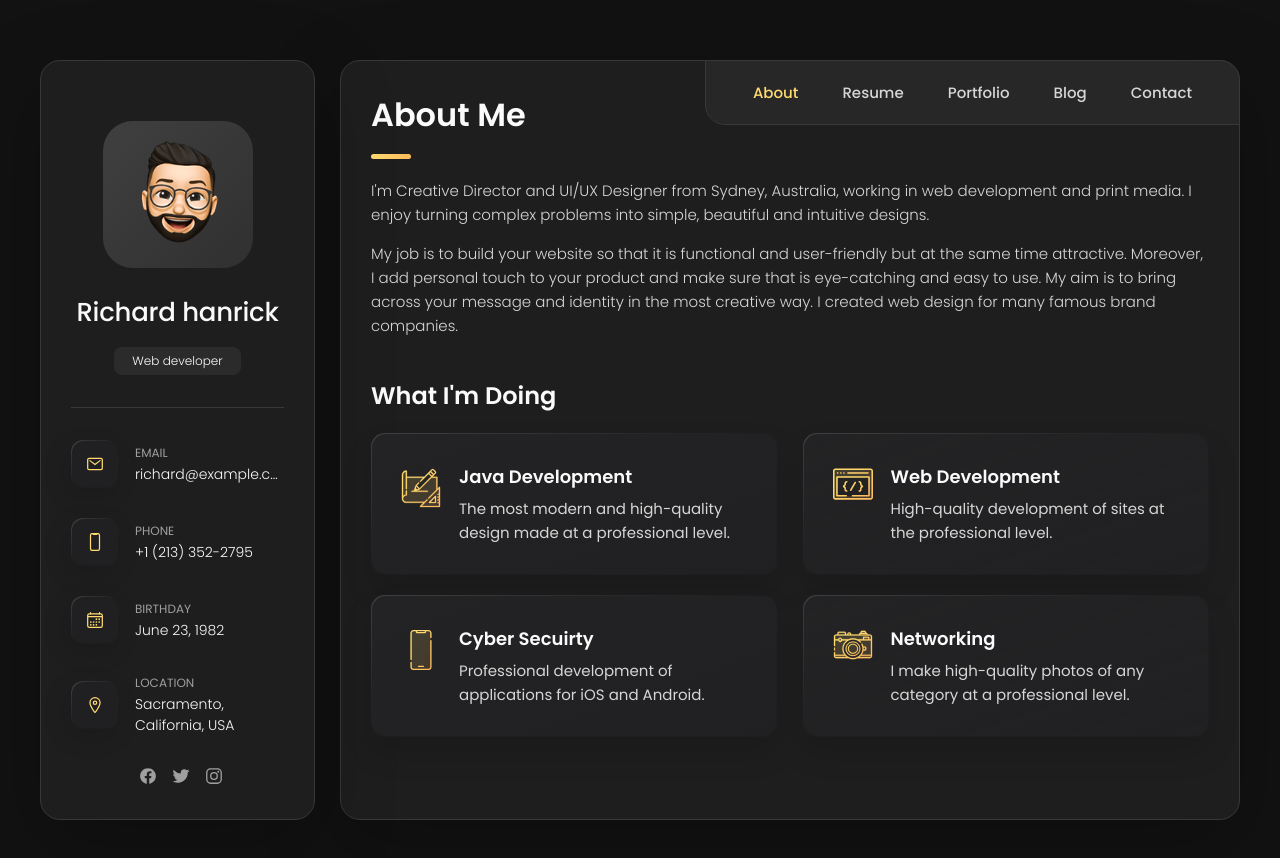
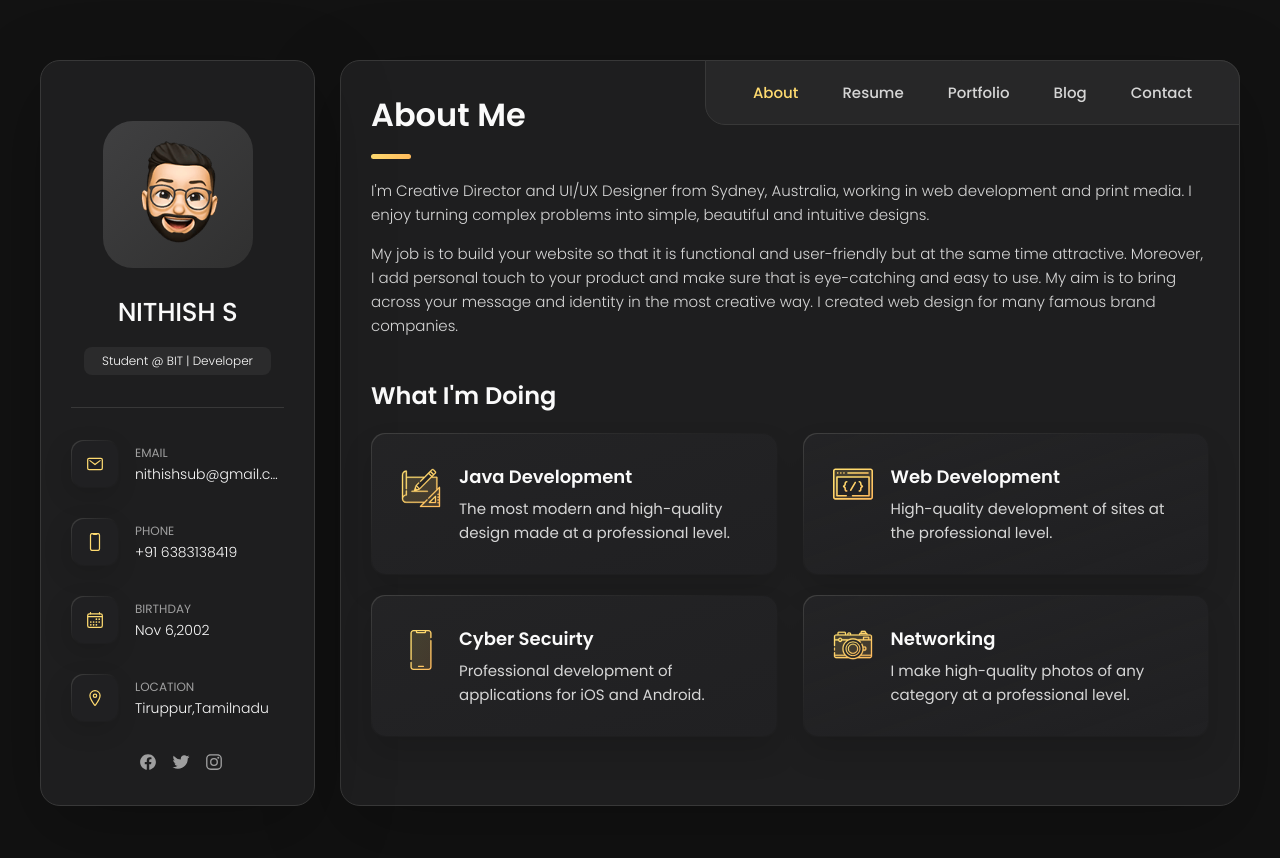
Before and after one commit to nithish611/PersonalWebsite, a plain HTML site: page index.html in a window 1280 px wide. Drawn offline with nearby package versions, Linux system fonts and the light colour scheme.

Commit message:
Update Index

```diff
--- a/index.html
+++ b/index.html
@@ -46,9 +46,9 @@
         </figure>
 
         <div class="info-content">
-          <h1 class="name" title="Richard hanrick">Richard hanrick</h1>
+          <h1 class="name" title="Richard hanrick">NITHISH S</h1>
 
-          <p class="title">Web developer</p>
+          <p class="title">Student @ BIT | Developer</p>
         </div>
 
         <button class="info_more-btn" data-sidebar-btn>
@@ -74,7 +74,7 @@
             <div class="contact-info">
               <p class="contact-title">Email</p>
 
-              <a href="mailto:richard@example.com" class="contact-link">richard@example.com</a>
+              <a href="mailto:richard@example.com" class="contact-link">nithishsub@gmail.com</a>
             </div>
 
           </li>
@@ -88,7 +88,7 @@
             <div class="contact-info">
               <p class="contact-title">Phone</p>
 
-              <a href="tel:+12133522795" class="contact-link">+1 (213) 352-2795</a>
+              <a href="tel:+12133522795" class="contact-link">+91 6383138419</a>
             </div>
 
           </li>
@@ -102,7 +102,7 @@
             <div class="contact-info">
               <p class="contact-title">Birthday</p>
 
-              <time datetime="1982-06-23">June 23, 1982</time>
+              <time datetime="1982-06-23">Nov 6,2002</time>
             </div>
 
           </li>
@@ -116,7 +116,7 @@
             <div class="contact-info">
               <p class="contact-title">Location</p>
 
-              <address>Sacramento, California, USA</address>
+              <address>Tiruppur,Tamilnadu</address>
             </div>
 
           </li>
```
